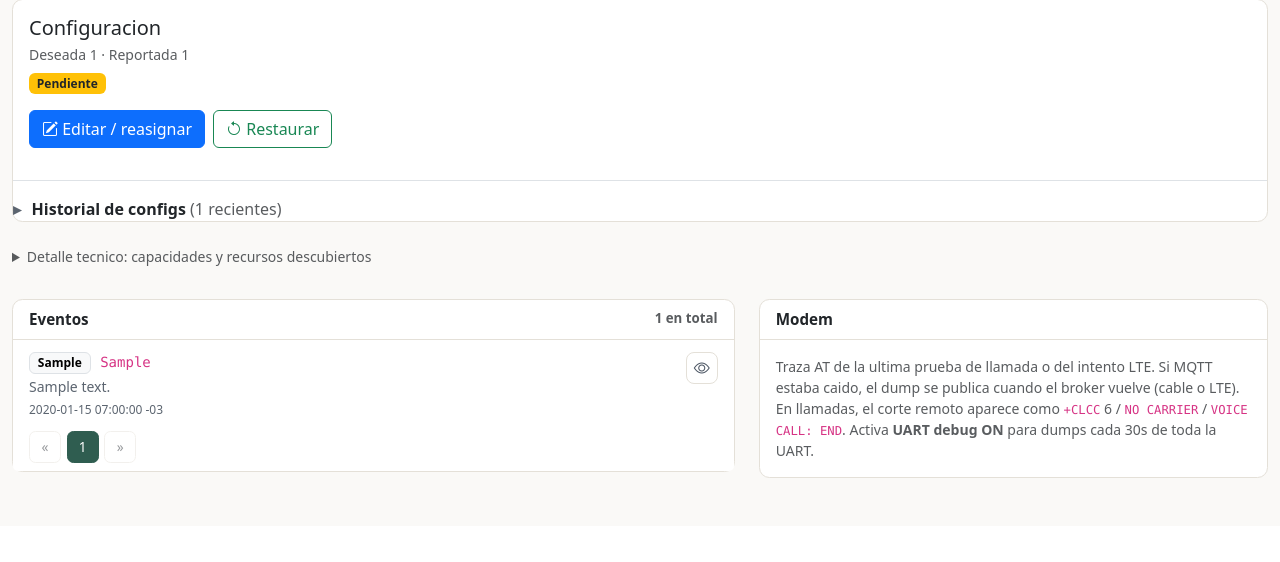
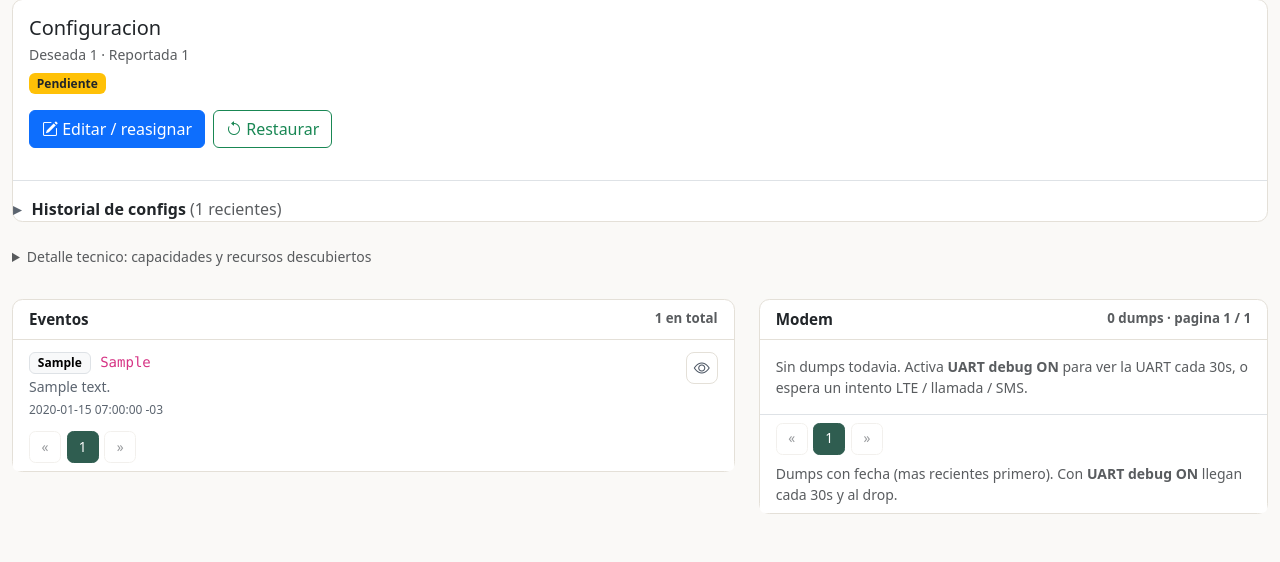
Before and after one commit to nmarcovecchio/cof, a Flask app: page /devices/1 in a window 1280 px wide. Shown: the part 1583-2145 px from the top of the page. Before the commit the page ends 2061 px from the top, so only its background shows below. Run offline with Flask 3, Linux system fonts and the light colour scheme; the visitor is signed in with stand-in values (Sample User, id 1); tables that the repository leaves empty hold one stand-in row (values such as "Sample post"); data that the repository does not hold is empty.

Commit message:
Show paginated modem UART dumps with dated headers in device panel.
Co-authored-by: Cursor <cursoragent@cursor.com>

```diff
--- a/backend/app/main.py
+++ b/backend/app/main.py
@@ -93,6 +93,7 @@ TELEMETRY_CHART_MAX_ROWS = 50000
 TELEMETRY_CSV_MAX_ROWS = 200000
 TELEMETRY_TABLE_PER_PAGE = 10
 EVENTS_PER_PAGE = 10
+MODEM_DUMPS_PER_PAGE = 5
 
 
 def login_required(view):
@@ -1163,17 +1164,7 @@ def create_app() -> Flask:
         except Exception:
             app.logger.exception("configured_rules_view failed device=%s", device.device_uid)
             rules = []
-        modem_trace_events = [
-            event
-            for event in (
-                Event.query.filter_by(device_id=device.id)
-                .order_by(Event.started_at.desc())
-                .limit(80)
-                .all()
-            )
-            if isinstance(event.payload, dict) and event.payload.get("modem_log")
-        ][:5]
-        modem_trace_event = modem_trace_events[0] if modem_trace_events else None
+        modem_dumps_total = modem_log_events_query(device.id).count()
         alarm_state = None
         try:
             alarm_state = alarm_states_map([device]).get(device.id)
@@ -1190,8 +1181,8 @@ def create_app() -> Flask:
             configured_rules=rules,
             configs=configs,
             test_phone=last_used_test_phone(device, configs),
-            modem_trace_event=modem_trace_event,
-            modem_trace_events=modem_trace_events,
+            modem_dumps_total=modem_dumps_total,
+            modem_dumps_per_page=MODEM_DUMPS_PER_PAGE,
             contacts=resolve_contacts(device, latest_config_payload(device)),
             modem_jobs=active_modem_jobs(device),
             alarm_state=alarm_state,
@@ -1248,6 +1239,38 @@ def create_app() -> Flask:
                 "total": total,
                 "pages": pages,
                 "events": [serialize_event(event) for event in rows],
+            }
+        )
+
+    @app.get("/devices/<device_uid>/modem-dumps.json")
+    @login_required
+    def device_modem_dumps_json(device_uid):
+        """Paginated UART / LTE modem_log dumps (newest first)."""
+        device = Device.query.filter_by(device_uid=device_uid).first_or_404()
+        try:
+            page = int(request.args.get("page") or 1)
+        except (TypeError, ValueError):
+            page = 1
+        per_page = MODEM_DUMPS_PER_PAGE
+        page = max(page, 1)
+        base = modem_log_events_query(device.id)
+        total = base.count()
+        pages = max((total + per_page - 1) // per_page, 1) if total else 1
+        if page > pages:
+            page = pages
+        rows = (
+            base.order_by(Event.started_at.desc())
+            .offset((page - 1) * per_page)
+            .limit(per_page)
+            .all()
+        )
+        return jsonify(
+            {
+                "page": page,
+                "per_page": per_page,
+                "total": total,
+                "pages": pages,
+                "dumps": [serialize_modem_dump(event) for event in rows],
             }
         )
 
@@ -2322,6 +2345,34 @@ def serialize_event(event) -> dict:
         "payload": event.payload if isinstance(event.payload, dict) else {},
         "badge_class": badge["class"],
         "badge_label": badge["label"],
+    }
+
+
+def modem_log_events_query(device_id: int):
+    """Events that carry a modem_log dump for the Modem panel.
+
+    On Postgres we filter the JSON key. Elsewhere (sqlite local) fall back to
+    the event types that publish dumps.
+    """
+    q = Event.query.filter_by(device_id=device_id)
+    bind = db.session.get_bind()
+    dialect = bind.dialect.name if bind is not None else "postgresql"
+    if dialect == "sqlite":
+        return q.filter(Event.type.in_(("lte_data", "modem_uart_debug")))
+    return q.filter(
+        text("(payload->>'modem_log') IS NOT NULL AND length(payload->>'modem_log') > 0")
+    )
+
+
+def serialize_modem_dump(event) -> dict:
+    payload = event.payload if isinstance(event.payload, dict) else {}
+    return {
+        "id": event.id,
+        "type": event.type,
+        "message": event.message or "",
+        "started_at": _iso_utc(event.started_at),
+        "modem_log": str(payload.get("modem_log") or ""),
+        "handshake": str(payload.get("handshake") or ""),
     }
 
 
--- a/backend/app/templates/device_detail.html
+++ b/backend/app/templates/device_detail.html
@@ -779,40 +779,21 @@
 
   <div class="col-xl-5">
     <div class="card mb-4">
-      <div class="card-header d-flex justify-content-between align-items-center">
+      <div class="card-header d-flex justify-content-between align-items-center flex-wrap gap-2">
         <span>Modem</span>
-        {% if modem_trace_event %}
-        <span class="small text-muted">{{ modem_trace_event.started_at|datetime_local }}</span>
-        {% endif %}
-      </div>
-      {% if modem_trace_events %}
-      {% for trace in modem_trace_events %}
-      <div class="{% if not loop.first %}border-top{% endif %}">
-        {% if trace.payload.get('handshake') %}
-        <div class="px-3 pt-2 small text-muted">
-          Handshake MQTT sobre LTE (primer intento: el ring de abajo solo guarda el final):
-        </div>
-        <pre class="modem-log border-bottom mb-0">{{ trace.payload.get('handshake') }}</pre>
-        {% endif %}
-        <div class="px-3 pt-2 small text-muted">{{ trace.message }} · {{ trace.started_at|datetime_local }}</div>
-        <pre class="modem-log mb-0">{% for line in trace.payload.get('modem_log').splitlines() %}{% if '>>' in line[:20] %}<span class="tx">{{ line }}</span>
-{% elif '<<' in line[:20] %}<span class="rx">{{ line }}</span>
-{% else %}{{ line }}
-{% endif %}{% endfor %}</pre>
-      </div>
-      {% endfor %}
-      <div class="px-3 py-2 small text-muted border-top">
-        Ultimos {{ modem_trace_events|length }} dumps con modem_log.
-        Con <strong>UART debug ON</strong> el equipo publica cada 30s (y al drop/atready).
-      </div>
-      {% else %}
-      <div class="p-3 text-muted small">
-        Traza AT de la ultima prueba de llamada o del intento LTE.
-        Si MQTT estaba caido, el dump se publica cuando el broker vuelve (cable o LTE).
-        En llamadas, el corte remoto aparece como <code>+CLCC</code> 6 / <code>NO CARRIER</code> / <code>VOICE CALL: END</code>.
-        Activa <strong>UART debug ON</strong> para dumps cada 30s de toda la UART.
-      </div>
-      {% endif %}
+        <span class="small text-muted" id="modem-dumps-summary">
+          {{ modem_dumps_total|default(0) }} dump{{ 's' if modem_dumps_total != 1 else '' }}
+        </span>
+      </div>
+      <div id="modem-dumps-body">
+        <div class="p-3 text-muted small">Cargando dumps UART…</div>
+      </div>
+      <div class="card-footer bg-white border-top pt-2">
+        <nav class="cof-pager" id="modem-dumps-pager" aria-label="Paginas de dumps modem"></nav>
+        <div class="small text-muted mt-2 mb-0">
+          Dumps con fecha (mas recientes primero). Con <strong>UART debug ON</strong> llegan cada 30s y al drop.
+        </div>
+      </div>
     </div>
   </div>
 </div>
@@ -1619,4 +1600,94 @@ window.cofBuildPager = function (host, page, pages, onSelect) {
   });
 })();
 </script>
+<script>
+(function () {
+  const DUMPS_URL = "{{ url_for('device_modem_dumps_json', device_uid=device.device_uid) }}";
+  const body = document.getElementById('modem-dumps-body');
+  const pager = document.getElementById('modem-dumps-pager');
+  const summary = document.getElementById('modem-dumps-summary');
+  if (!body || !pager) return;
+
+  let page = 1;
+  let pages = Math.max(1, Math.ceil({{ modem_dumps_total|default(0) }} / {{ modem_dumps_per_page|default(5) }}));
+
+  function escapeHtml(value) {
+    return String(value == null ? '' : value)
+      .replace(/&/g, '&amp;')
+      .replace(/</g, '&lt;')
+      .replace(/>/g, '&gt;')
+      .replace(/"/g, '&quot;');
+  }
+
+  function formatWhen(iso) {
+    if (!iso) return '-';
+    const d = new Date(iso);
+    if (Number.isNaN(d.getTime())) return iso;
+    const pad = function (n) { return String(n).padStart(2, '0'); };
+    return d.getFullYear() + '-' + pad(d.getMonth() + 1) + '-' + pad(d.getDate())
+      + ' ' + pad(d.getHours()) + ':' + pad(d.getMinutes()) + ':' + pad(d.getSeconds());
+  }
+
+  function colorizeLog(text) {
+    return String(text || '').split('\n').map(function (line) {
+      const esc = escapeHtml(line);
+      const head = line.slice(0, 24);
+      if (head.indexOf('>>') >= 0) return '<span class="tx">' + esc + '</span>';
+      if (head.indexOf('<<') >= 0) return '<span class="rx">' + esc + '</span>';
+      return esc;
+    }).join('\n');
+  }
+
+  function renderDumps(data) {
+    page = data.page || 1;
+    pages = data.pages || 1;
+    const total = data.total || 0;
+    summary.textContent = total + ' dump' + (total === 1 ? '' : 's') + ' · pagina ' + page + ' / ' + pages;
+    const dumps = data.dumps || [];
+    if (!dumps.length) {
+      body.innerHTML = '<div class="p-3 text-muted small">'
+        + 'Sin dumps todavia. Activa <strong>UART debug ON</strong> para ver la UART cada 30s, '
+        + 'o espera un intento LTE / llamada / SMS.</div>';
+    } else {
+      let html = '<div class="modem-dumps-scroll">';
+      dumps.forEach(function (dump) {
+        html += '<div class="modem-dump-block" data-dump-id="' + escapeHtml(dump.id) + '">';
+        html += '<div class="modem-dump-head">'
+          + '<strong>' + escapeHtml(formatWhen(dump.started_at)) + '</strong>'
+          + ' <span class="modem-dump-msg">· ' + escapeHtml(dump.message || dump.type || 'dump') + '</span>'
+          + '</div>';
+        if (dump.handshake) {
+          html += '<pre class="modem-log border-0 mb-0" style="border-bottom:1px solid #374151!important">'
+            + colorizeLog(dump.handshake) + '</pre>';
+        }
+        html += '<pre class="modem-log">' + colorizeLog(dump.modem_log) + '</pre>';
+        html += '</div>';
+      });
+      html += '</div>';
+      body.innerHTML = html;
+    }
+    window.cofBuildPager(pager, page, pages, function (next) {
+      page = next;
+      loadDumps();
+    });
+  }
+
+  function loadDumps() {
+    fetch(DUMPS_URL + '?page=' + page, { headers: { 'Accept': 'application/json' } })
+      .then(function (response) {
+        return response.json().then(function (payload) {
+          if (!response.ok) throw new Error(payload.error || 'No se pudieron cargar los dumps.');
+          return payload;
+        });
+      })
+      .then(renderDumps)
+      .catch(function (error) {
+        summary.textContent = error.message;
+        body.innerHTML = '<div class="p-3 text-danger small">' + escapeHtml(error.message) + '</div>';
+      });
+  }
+
+  loadDumps();
+})();
+</script>
 {% endblock %}
```
Also changed, not shown: backend/app/templates/base.html (+30 -2 lines).
